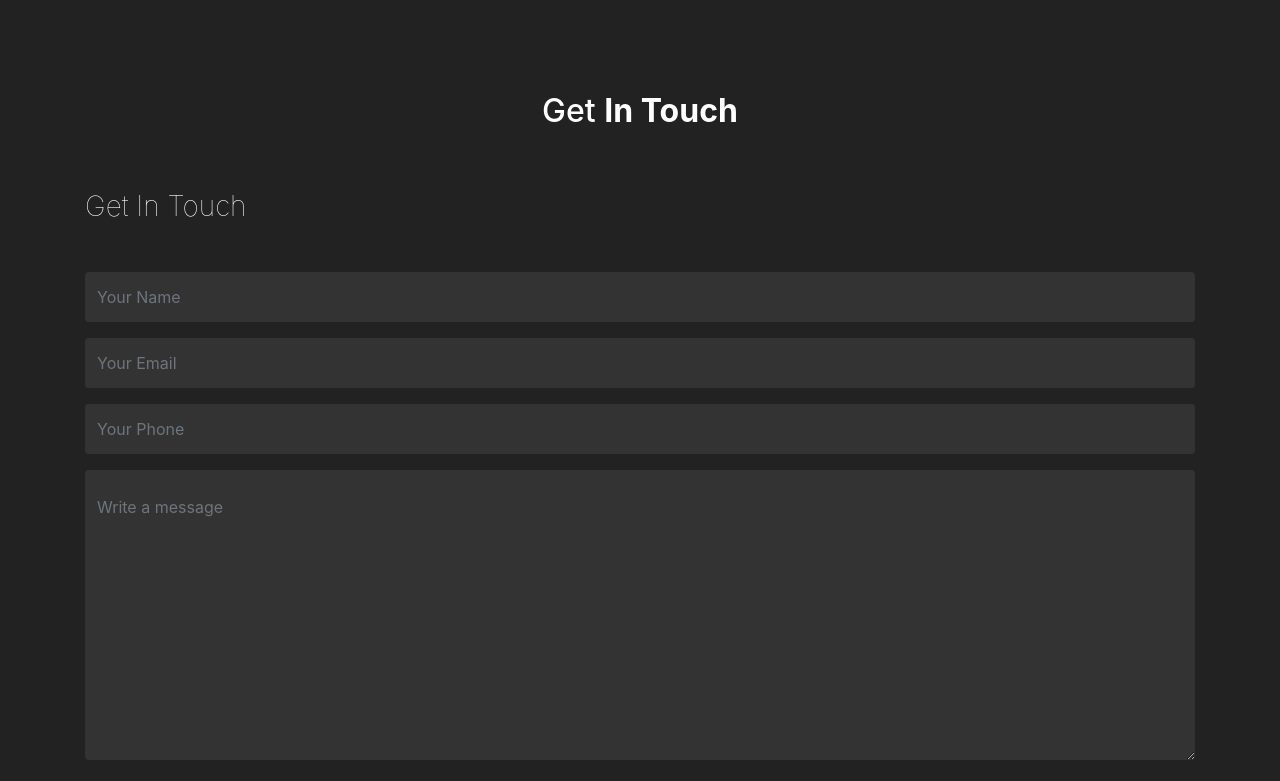
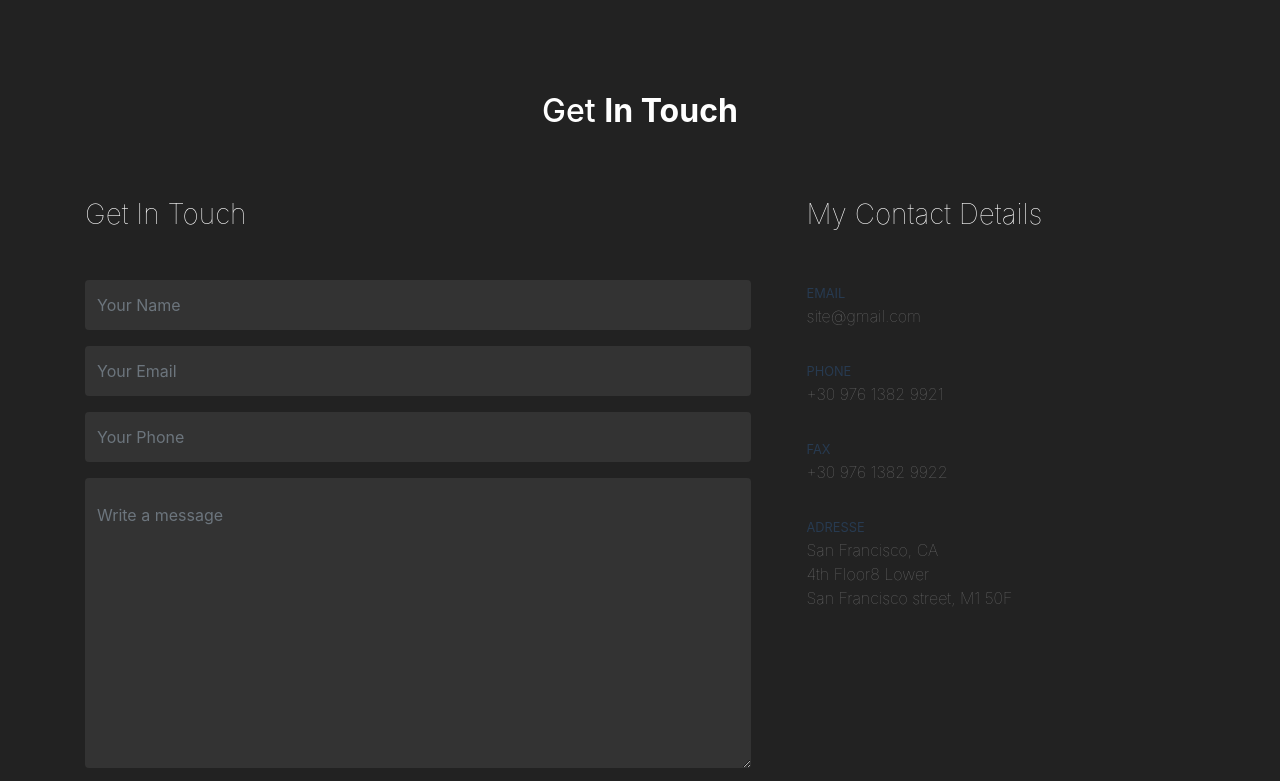
Before and after one commit to Lascoyle/resume, a plain HTML site: page index.html in a window 1280 px wide. Shown: the part 6860-7641 px from the top of the page. Drawn offline with nearby package versions, Linux system fonts and the light colour scheme.

Commit message:
add tab and desktop responsive design for contact content

```diff
--- a/index.html
+++ b/index.html
@@ -285,6 +285,7 @@
     <section id="contact">
         <div class="contact-content container">
             <h2 class="subtitle">Get <strong>In Touch</strong></h2>
+            <div class="contact-part">
                 <form action="" class="contact-form">
                     <h3 class="form-title">Get In Touch</h3>
                     <div class="form-group">
@@ -297,7 +298,8 @@
                         <input class="form-control" name="tel" type="tel" placeholder="Your Phone">
                     </div>
                     <div class="form-group">
-                    <textarea class="form-control" name="message" id="" cols="30" rows="10" placeholder="Write a message"></textarea>
+                        <textarea class="form-control" name="message" id="" cols="30" rows="10"
+                            placeholder="Write a message"></textarea>
                     </div>
                     <div class="form-group">
                         <input class="btn btn-light btn-submit badge-pill" type="submit" value="Send Message">
@@ -333,6 +335,7 @@
                     </ul>
                 </div>
             </div>
+        </div>
     </section>
 
     <footer id="site-footer">
--- a/scss/_contact.scss
+++ b/scss/_contact.scss
@@ -40,3 +40,20 @@
     font-weight: 400;
     font-size: 0.8em;
 }
+
+@media screen and (min-width: 760px) and (max-width: 1300px) {
+
+    .contact-form {
+        width: 60%;
+    }
+
+    .contact-informations {
+        width: 35%;
+    }
+
+    .contact-part {
+        display: flex;
+        flex-direction: row;
+        justify-content: space-between;
+    }
+}
```
Also changed, not shown: scss/style.css, 1 other file. Lines whose indentation alone changed are shown as unchanged.
